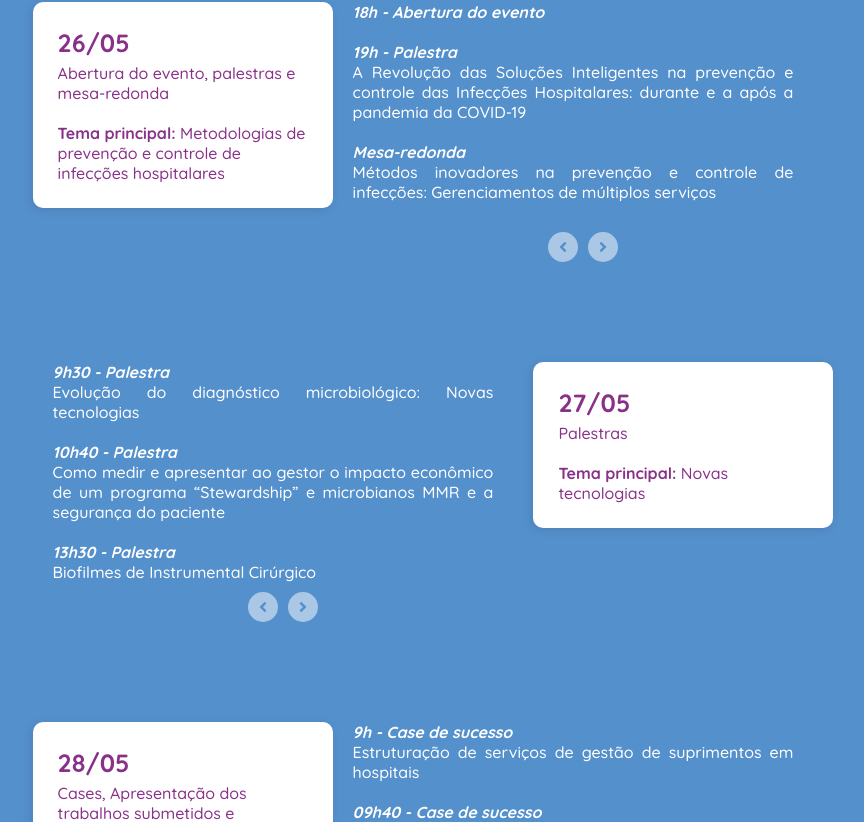
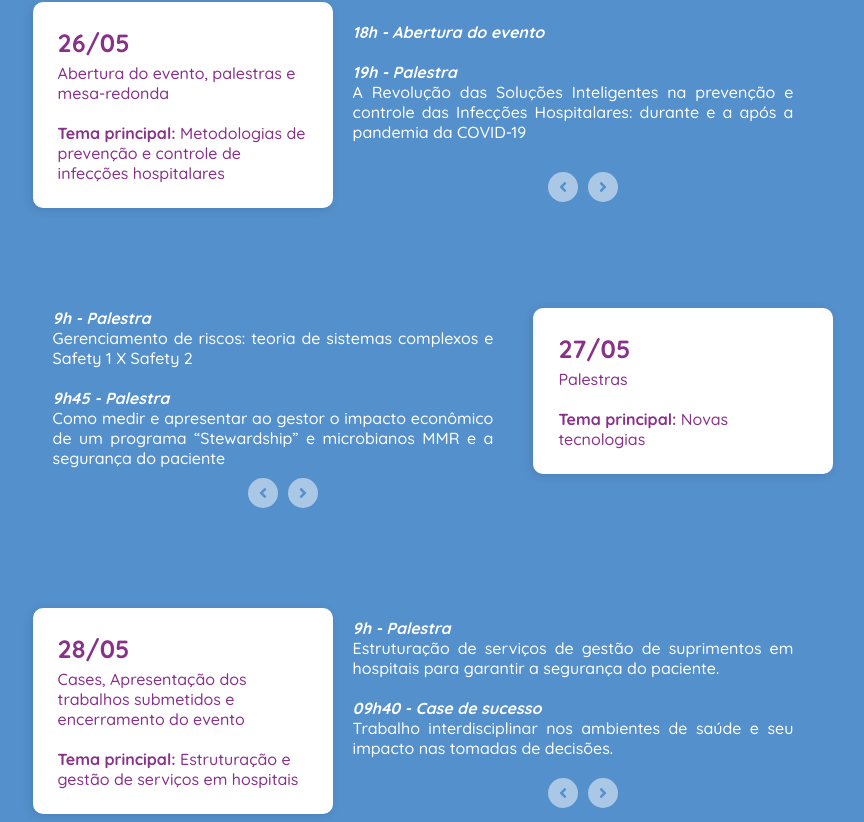
Before and after one commit to pedrohhcunha/congresso, a Next.js app: page / in a window 1280 px wide. Shown: the part 3417-4239 px from the top of the page, without its empty margins (207-1071 px from the left). Built offline with nearby package versions, Linux system fonts and the light colour scheme.

Commit message:
CU-1u4tq4h - Alterar textos do cronograma do site

```diff
--- a/components/Cronograma.jsx
+++ b/components/Cronograma.jsx
@@ -12,7 +12,7 @@ export default function Cronograma(props) {
 
     const maxSliders = {
         slide1: 1,
-        slide2: 1,
+        slide2: 2,
         slide3: 1,
     }
     return(
@@ -34,20 +34,15 @@ export default function Cronograma(props) {
                             <strong>19h - Palestra</strong>
                             <br />
                             A Revolução das Soluções Inteligentes na prevenção e controle das Infecções Hospitalares: durante e a após a pandemia da COVID-19
-                            <br /><br />
-                            <strong>Mesa-redonda</strong>
-                            <br />
-                            Métodos inovadores na  prevenção e controle de infecções: Gerenciamentos de múltiplos serviços
-                            <br /><br />
                         </p>
                         <p style={{transform: `translateX(-${sliders.slide1 * 100}%)`}} className={styles.content}>
+                            <strong>19h50 Mesa-redonda</strong>
+                            <br />
+                            Métodos inovadores na prevenção e controle de infecções: Gerenciamentos de múltiplos serviços
+                            <br /><br />
                             <strong>21h - Mesa-redonda</strong>
                             <br />
-                            Gerenciamento de riscos: teoria de sistemas complexos e Safety 1 X Safety 2
-                            <br /><br />
-                            <strong>21h40 - Palestra</strong>
-                            <br />
-                            Aplicabilidade e rendimentos de produtos de desinfecção e antissépticos
+                            O aumento das infecções por bactérias multirresistentes na pandemia Covid-19:Quais as evidências e como controlar.
                         </p>
                     </div>
                     <div className={styles.slideControl}>
@@ -67,40 +62,45 @@ export default function Cronograma(props) {
                 </div>
             </div>
             <div className={styles.subSection}>
-            <div className={styles.areaContentDia}>
+            <div className={`${styles.areaContentDia} ${styles.tripleContents}`}>
                     <div className={styles.contents}>
                         <p style={{transform: `translateX(-${sliders.slide2 * 100}%)`}} className={styles.content}>
-                            <strong>9h30 - Palestra</strong>
+                            <strong>9h - Palestra</strong>
                             <br />
-                            Evolução do diagnóstico microbiológico: Novas tecnologias
+                            Gerenciamento de riscos: teoria de sistemas complexos e Safety 1 X Safety 2
                             <br /> <br />
-                            <strong>10h40 - Palestra</strong>
+                            <strong>9h45 - Palestra</strong>
                             <br />
                             Como medir e apresentar ao gestor o impacto econômico de um programa “Stewardship” e microbianos MMR e a segurança do paciente
-                            <br /><br />
-                            <strong>13h30 - Palestra</strong>
-                            <br />
-                            Biofilmes de Instrumental Cirúrgico
                         </p>
                         <p style={{transform: `translateX(-${sliders.slide2 * 100}%)`}} className={styles.content}>
-                            <strong>14h20 - Palestra</strong>
+                            <strong>13h30 - Palestra</strong>
                             <br />
                             Aplicabilidade dos Campos Cirúrgicos Estéril: um impacto no ecossistema hospitalar
                             <br /><br />
-                            <strong>15h30 - Palestra</strong>
+                            <strong>14h30 - Palestra</strong>
                             <br />
-                            Apresentação dos 10 resumos mais bem avaliados, 02 trabalhos de cada área temática.
+                            Medidas de controle e prevenção desinfecção de ambiente
+                        </p>
+                        <p style={{transform: `translateX(-${sliders.slide2 * 100}%)`}} className={styles.content}>
+                            <strong>15h45 - Palestra</strong>
+                            <br />
+                            Higiene, limpeza e desinfecção de ambientes críticos, áreas semi-limpas e limpas.
+                            <br /><br />
+                            <strong>16h30 - Apresentação</strong>
+                            <br />
+                            Apresentação dos 10 resumos mais bem avaliados pela equipe de pareceristas.
                         </p>
                     </div>
                     <div className={styles.slideControl}>
                         <div className={styles.icon} onClick={() => {
-                            setSliders({...sliders, slide1: sliders.slide2 > 0 ? sliders.slide2 -= 1 : sliders.slide2})
+                            setSliders({...sliders, slide2: sliders.slide2 > 0 ? sliders.slide2 -= 1 : sliders.slide2})
                             console.log(sliders)
                         }}>
                             <FontAwesomeIcon icon={faAngleLeft}/>
                         </div>
                         <div className={styles.icon} onClick={() => {
-                            setSliders({...sliders, slide1: sliders.slide2 < maxSliders.slide2 ? sliders.slide2 += 1 : sliders.slide2})
+                            setSliders({...sliders, slide2: sliders.slide2 < maxSliders.slide2 ? sliders.slide2 += 1 : sliders.slide2})
                             console.log(sliders)
                         }}>
                             <FontAwesomeIcon icon={faAngleRight}/>
@@ -126,34 +126,34 @@ export default function Cronograma(props) {
                 <div className={styles.areaContentDia}>
                     <div className={styles.contents}>
                         <p style={{transform: `translateX(-${sliders.slide3 * 100}%)`}} className={styles.content}>
-                            <strong>9h - Case de sucesso</strong>
+                            <strong>9h - Palestra</strong>
                             <br />
-                            Estruturação de serviços de gestão de suprimentos em hospitais
+                            Estruturação de serviços de gestão de suprimentos em hospitais para garantir a segurança do paciente.
                             <br /> <br />
                             <strong>09h40 - Case de sucesso</strong>
                             <br />
-                            Trabalho interdisciplinar nos ambientes de saúde e seu impacto nas tomadas de decisões
-                            <br /><br />
+                            Trabalho interdisciplinar nos ambientes de saúde e seu impacto nas tomadas de decisões.
+                        </p>
+                        <p style={{transform: `translateX(-${sliders.slide3 * 100}%)`}} className={styles.content}>
                             <strong>10h30 - Case de sucesso</strong>
                             <br />
-                            Avanços e perspectivas no campos das inovações em saúde: segurança, tecnologia e sustentabilidade em prevenção e controle de infecções hospitalares
-                        </p>
-                        <p style={{transform: `translateX(-${sliders.slide3 * 100}%)`}} className={styles.content}>
+                            Avanços e perspectivas no campos das inovações em saúde: segurança, tecnologia e sustentabilidade em prevenção e controle de infecções hospitalares.
+                            <br /> <br />
                             <strong>11h30 - Encerramento do evento</strong>
                             <br />
                             Premiações dos Trabalhos Científicos <br />
-                            Premiações do {`"Cases de Sucesso"`}
+                            Premiações dos “Cases de Sucesso”
                         </p>
                     </div>
                     <div className={styles.slideControl}>
                         <div className={styles.icon} onClick={() => {
-                            setSliders({...sliders, slide1: sliders.slide3 > 0 ? sliders.slide3 -= 1 : sliders.slide3})
+                            setSliders({...sliders, slide3: sliders.slide3 > 0 ? sliders.slide3 -= 1 : sliders.slide3})
                             console.log(sliders)
                         }}>
                             <FontAwesomeIcon icon={faAngleLeft}/>
                         </div>
                         <div className={styles.icon} onClick={() => {
-                            setSliders({...sliders, slide1: sliders.slide3 < maxSliders.slide3 ? sliders.slide3 += 1 : sliders.slide3})
+                            setSliders({...sliders, slide3: sliders.slide3 < maxSliders.slide3 ? sliders.slide3 += 1 : sliders.slide3})
                             console.log(sliders)
                         }}>
                             <FontAwesomeIcon icon={faAngleRight}/>
--- a/styles/Cronograma.module.scss
+++ b/styles/Cronograma.module.scss
@@ -107,7 +107,14 @@
                     strong{
                         font-style: italic;
                     }
-}
+                }
+            }
+
+            &.tripleContents{
+
+                .contents{
+                    width: 300%;
+                }
             }
         }
     }
```
